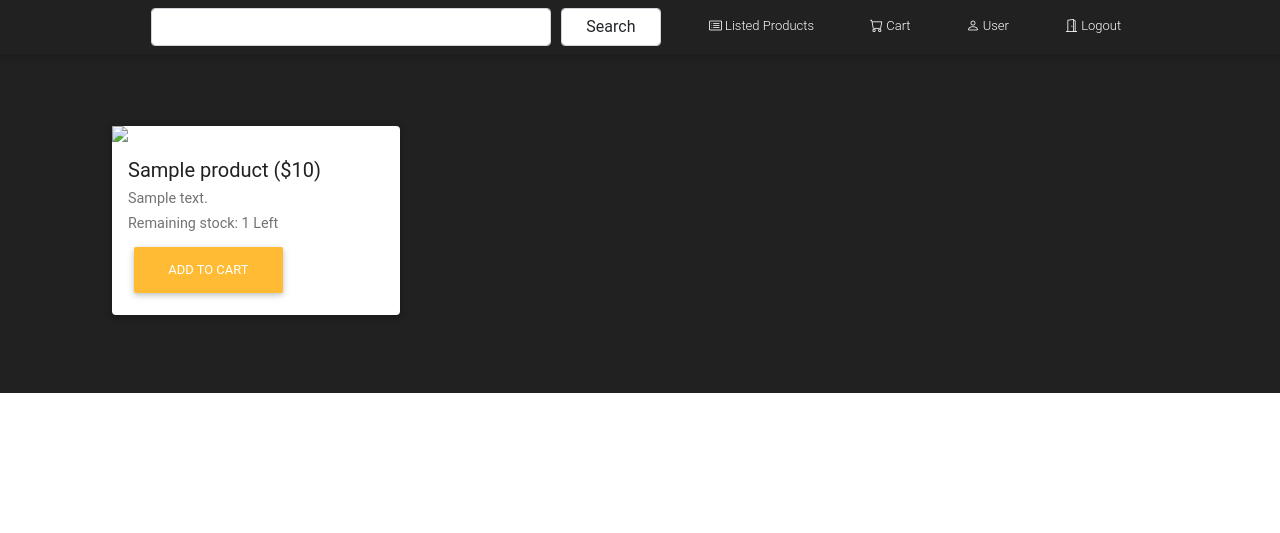
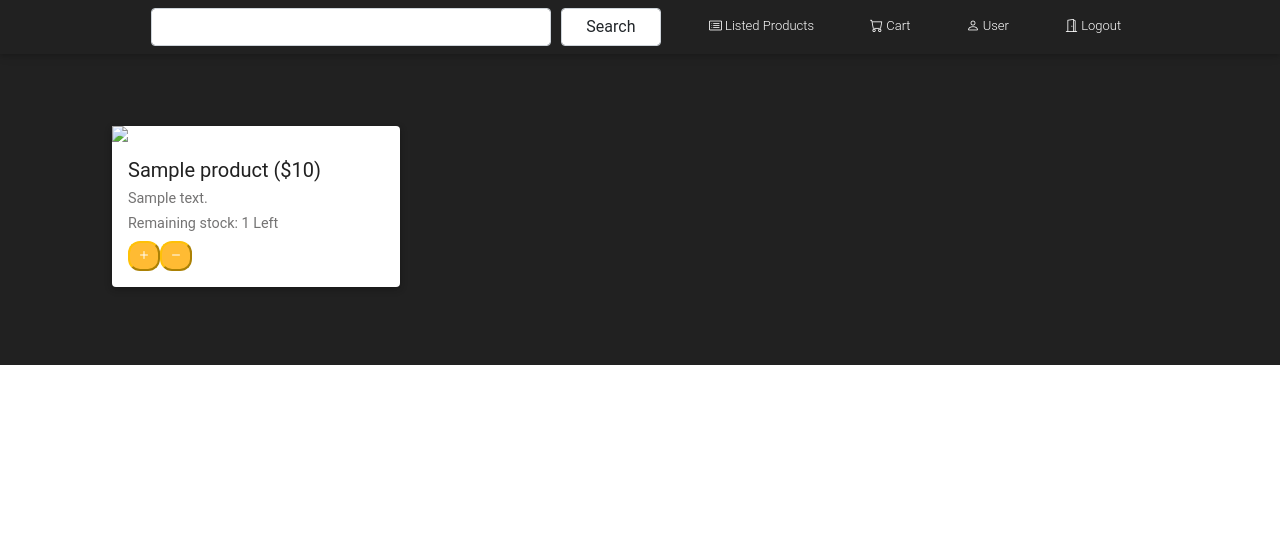
Before and after one commit to nicholas-bay/CSAD-Project, a PHP site: page /buyerhome.php in a window 1280 px wide. Shown: the top 533 px of the page. Run offline with PHP 8.4, Linux system fonts and the light colour scheme; the visitor is signed in with stand-in values (Sample User, id 1); tables that the repository leaves empty hold one stand-in row (values such as "Sample post"); some libraries are stand-ins or nearby versions; some web fonts are replaced.

Commit message:
update with plus and minux button

```diff
--- a/client/buyerhome.php
+++ b/client/buyerhome.php
@@ -61,7 +61,8 @@
                     <h5 class='card-title text-dark'>" . $row['name'] . " ($" . $row['price'] . ")</h5>
                     <h5 class='card-text'>" . $row['description'] . "</h5>
                     <h5 class='card-text'>Remaining stock: " . $row['count'] . " Left</h5>
-                    <a href='#' class='btn btn-warning pull-right'>Add to cart</a>
+                    <button href='#' name='plus' class='btn-warning' style='border-radius: 12px;'><i class='bi bi-plus'></i></a>
+                    <button href='#' name='minus' class='btn-warning' style='border-radius: 12px;'><i class='bi bi-dash'></i></a>
                   </div>
                 </div>
               </div>
```
